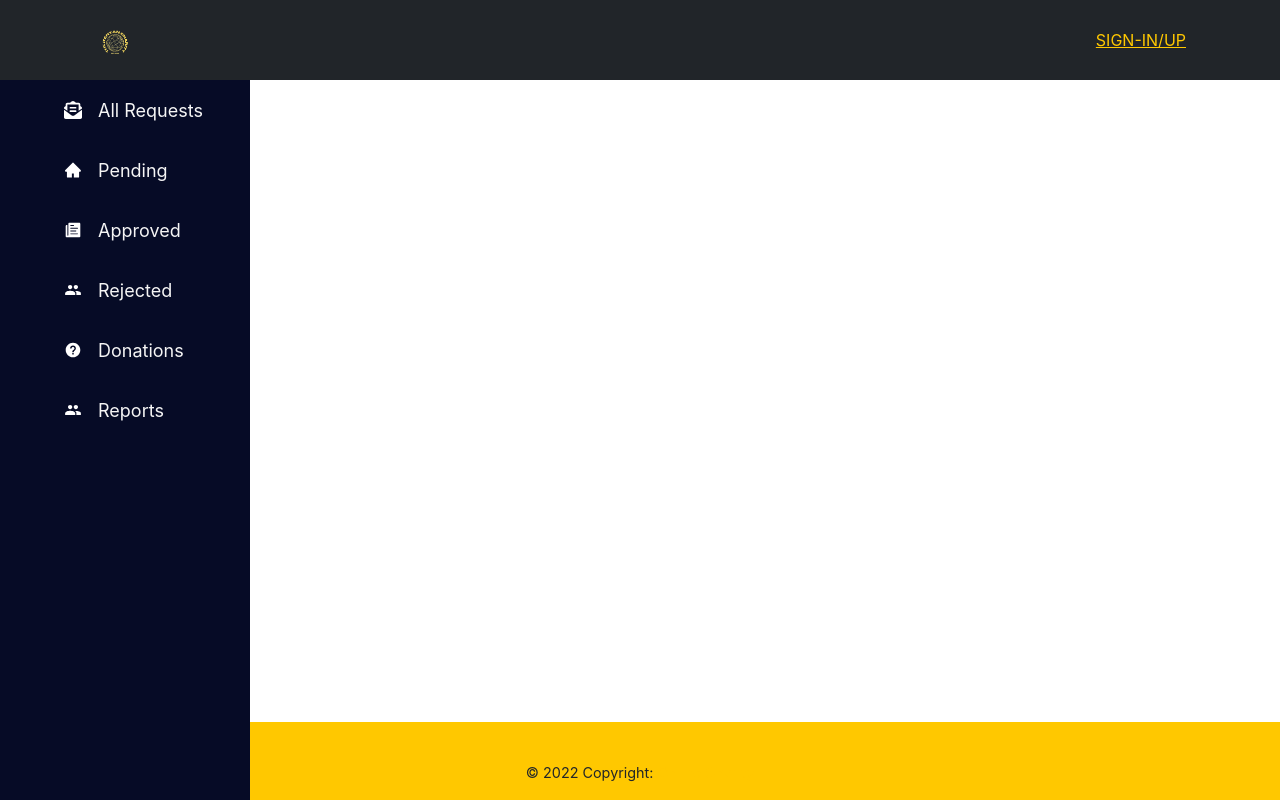
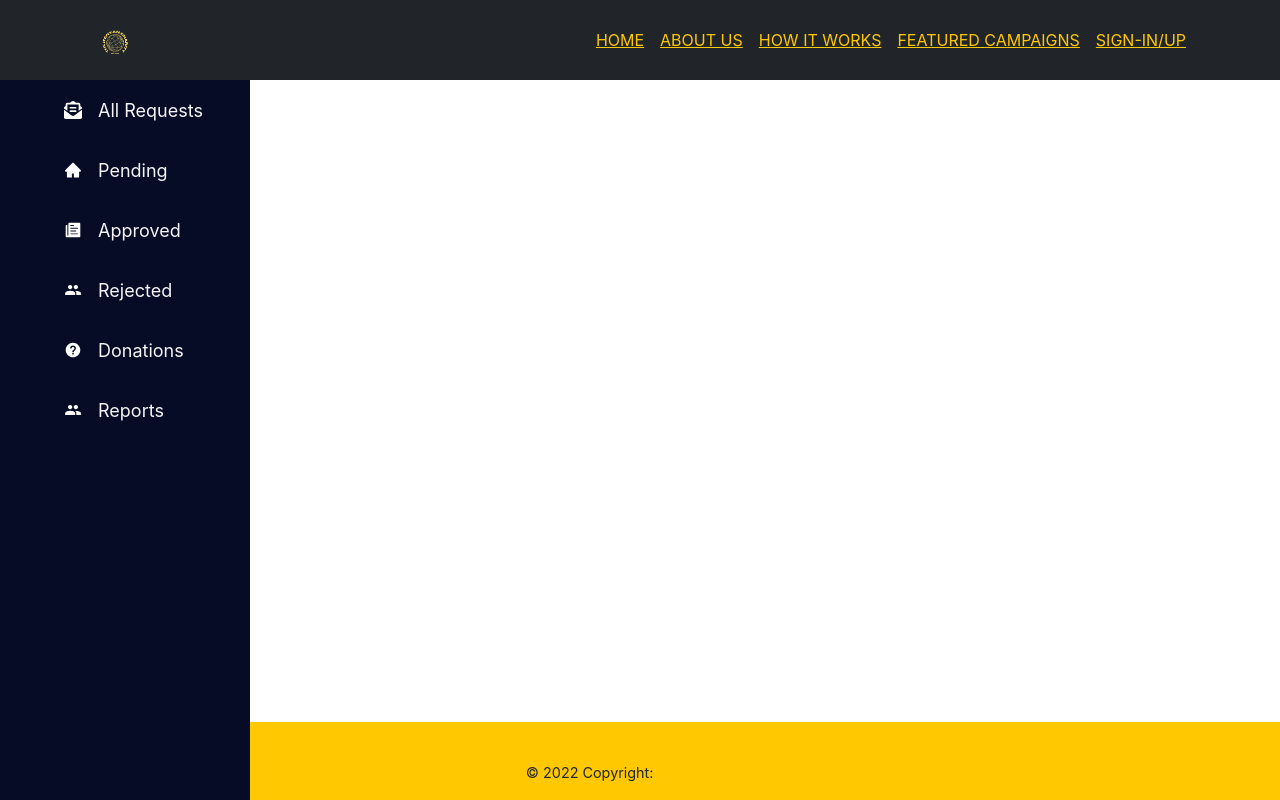
Before and after one commit to chibukasia/online-charity-management-system, a React (Create React App) app in the folder client/: page /ngo_dashboard in a window 1280 px wide. Built offline with nearby package versions, Linux system fonts and the light colour scheme.

Commit message:
updated navbar

```diff
--- a/client/src/App.js
+++ b/client/src/App.js
@@ -9,6 +9,8 @@ import AdminSignUp from './components/AdminSignUp';
 import Footer from './components/Footer'
 import AdminLogin from './components/AdminLogin';
 import NgoDashbord from './components/NgoDashbord';
+import HowItWorks from './components/HowItWorks';
+import AboutUs from './components/AboutUs';
 
 
 function App() {
@@ -52,6 +54,8 @@ function App() {
           <Route path='/login' element={<Login onLogin = {setUser}/>} />
           <Route path='/adminsignup' element={<AdminSignUp setAdmin = {setAdmin}/>} />
           <Route exact path='/adminlogin' element={<AdminLogin setAdmin = {setAdmin}/>} />
+          <Route exact path='/how_it_works' element={<HowItWorks/>} />
+          <Route exact path='/aboutus' element={<AboutUs/>} />
       </Routes>
       <Footer/>
        </div>
--- a/client/src/components/LandingPage.js
+++ b/client/src/components/LandingPage.js
@@ -25,14 +25,19 @@ function LandingPage(){
         return <DonationRequestCard key={request.id} request={request} />
     })
     return(
-        <div className="landing-page">
+        <div className="landing-page" id="landingpage">
             <Header />
-            <HowItWorks />
-            <h2>Ongoing Fundraises</h2>
+            <div id="how-it-works">
+              <HowItWorks />
+            </div>
+            <h2 id="fundraises">Ongoing Fundraises</h2>
             <div className="landing-page-cards">
                 {cardsDisplay}
             </div>
-            <AboutUs/>
+            <div id="aboutus">
+                <AboutUs/>
+            </div>
+
         </div>
     )
 }
--- a/client/src/components/Navigation.js
+++ b/client/src/components/Navigation.js
@@ -25,13 +25,19 @@ function Navigation({user, setUser, admin}) {
             </button>
             <div className="collapse navbar-collapse" id="navbarResponsive">
               <ul className="navbar-nav text-uppercase ms-auto py-4 py-lg-0">
-                {/* <Link className="nav-item" to= '/workings'>How it works</Link>
-                <Link className="nav-item" to='/portfolio'>Featured Campaigns</Link>
-                <Link className="nav-item" to='/about'>About</Link> */}
+
+
+                <a className="nav-item" href='#landingpage'>Home</a>
+                <a className="nav-item" href='#aboutus'>About Us</a>
+                <a className="nav-item" href='#how-it-works'>How it works</a>
+                <a className="nav-item" href='#fundraises'>Featured Campaigns</a>
                 {user || admin ?(
                   <Link className="nav-item" to='/'  onClick={handleLogout}>Log Out</Link>
                 ):(
-                  <Link className="nav-item" to='/login'>Sign-In/Up</Link>
+                  <>
+                    <Link className="nav-item" to='/login'>Sign-In/Up</Link>
+                  </>
+
                 )}
 
 
```
